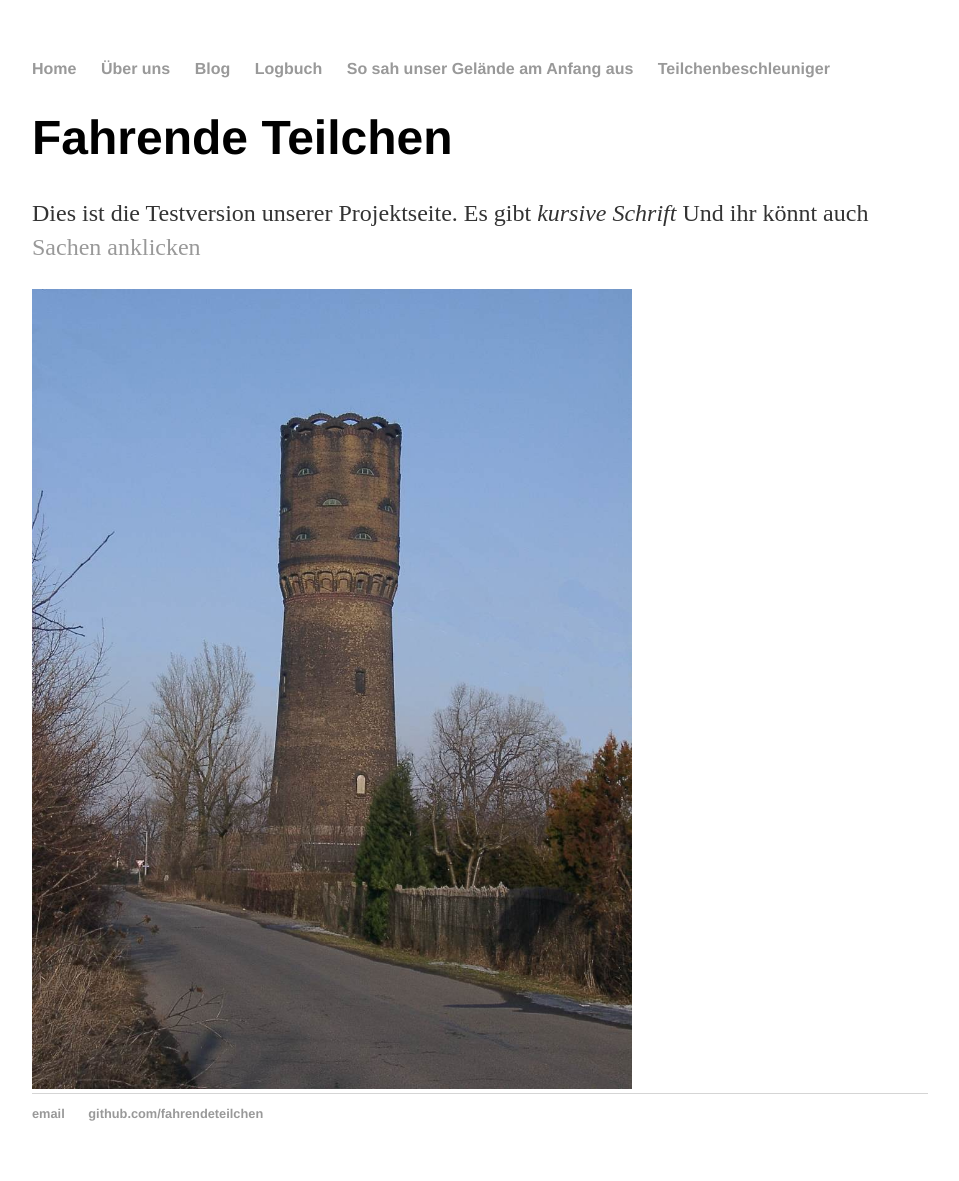
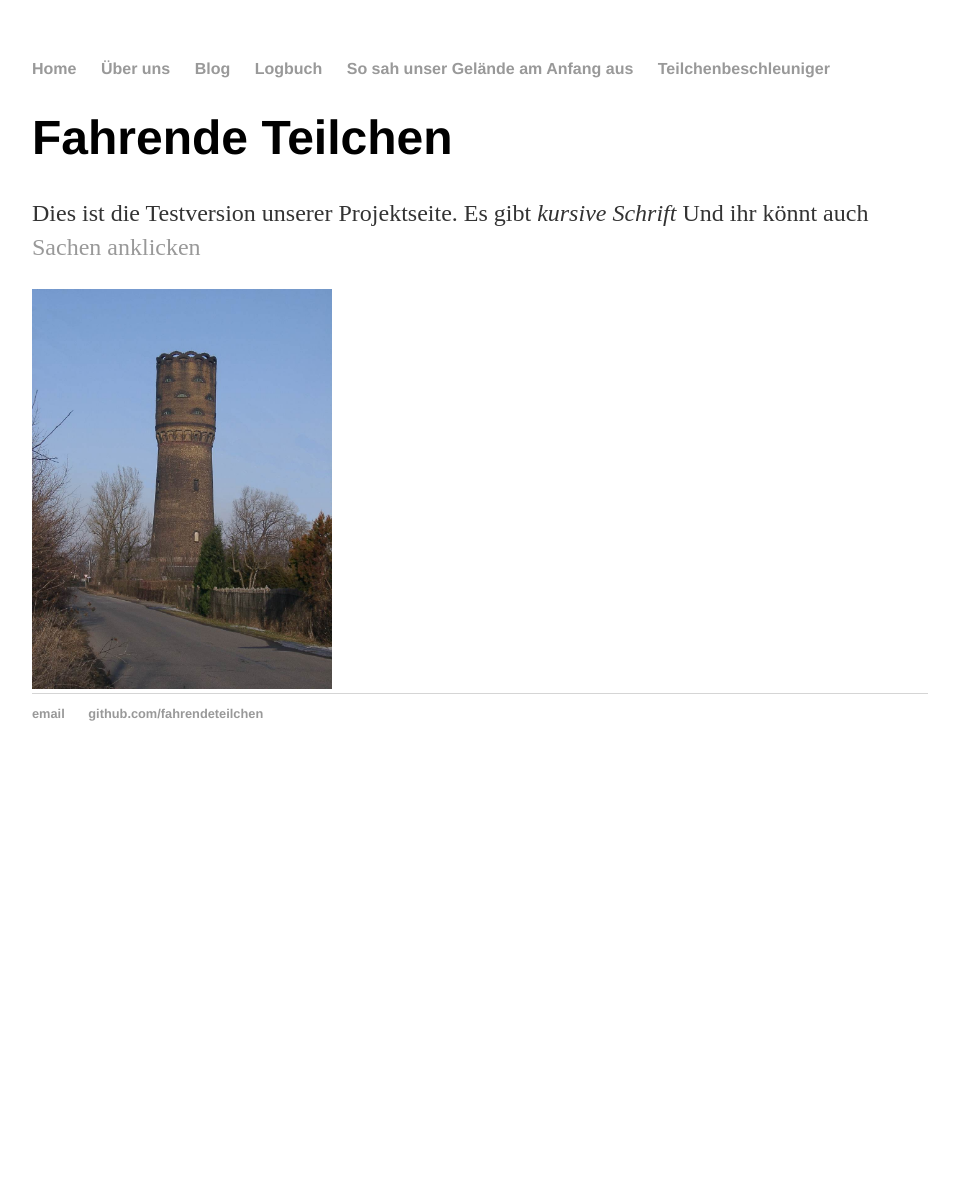
Before and after one commit to fahrendeteilchen/fahrendeteilchen.github.io, a Jekyll site: the page built from index.html, in a window 1280 px wide. Shown: the whole page, without its empty margins (160-1119 px from the left). Built offline with Jekyll 4.4.1, drawn with Linux system fonts in a browser that asks for light colours; after the commit the page ends 900 px from its top, so only the background shows below that.

Commit message:
Update index.html

```diff
--- a/index.html
+++ b/index.html
@@ -7,4 +7,4 @@ title: FahrendeTeilchen
   <p>Dies ist die Testversion unserer Projektseite. Es gibt <em>kursive Schrift</em> Und ihr könnt auch <a href="/text/angeklickt">Sachen anklicken</a></p>
 
 </div><!-- /.blurb -->
-<img src="./Bilder/Wasserturm_0.jpg" alt="some text" width=600>
+<img src="./Bilder/Wasserturm_0.jpg" alt="some text" height=400>
```
